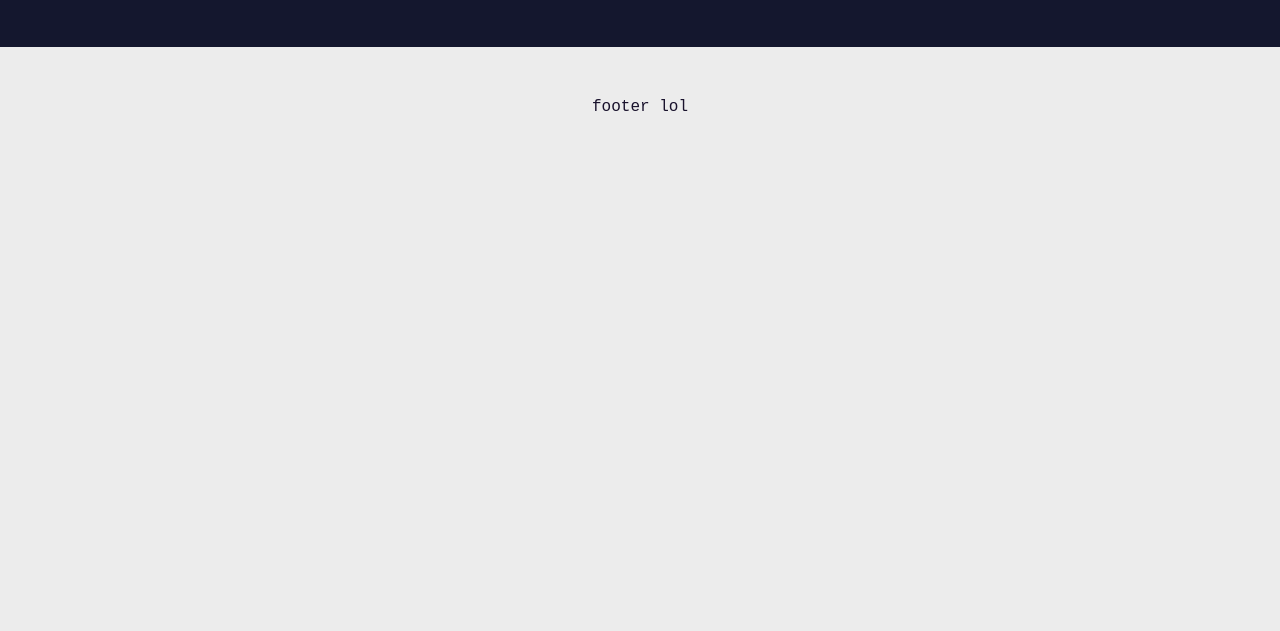
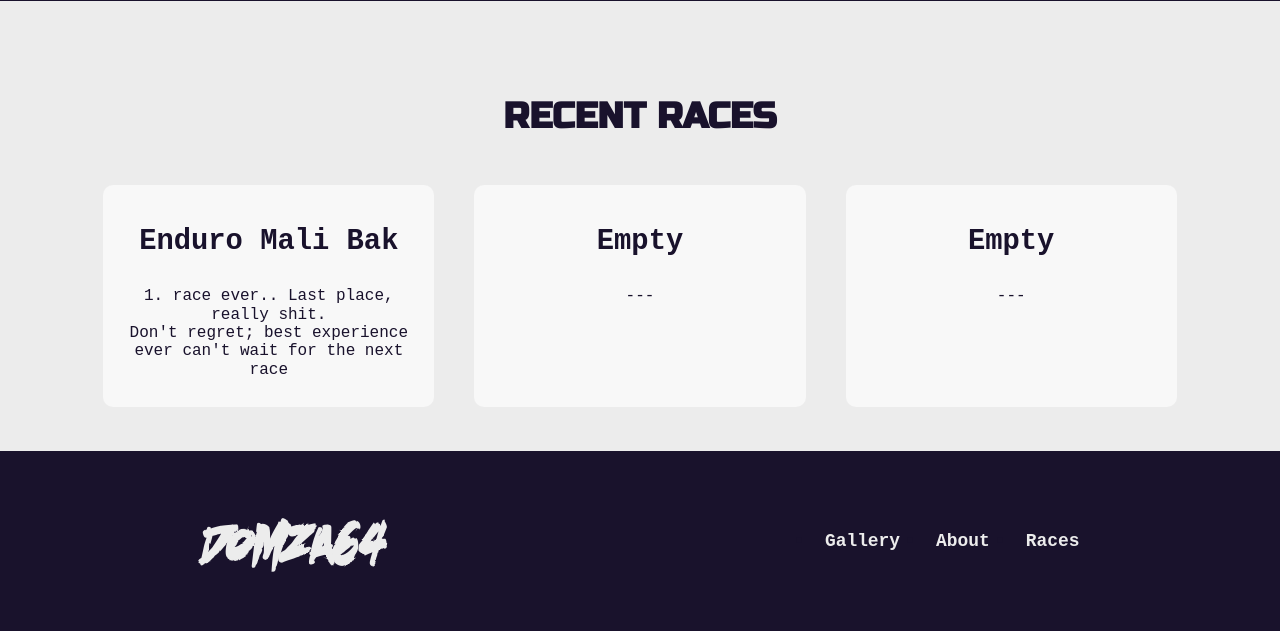
Before and after one commit to Domza64/PersonalWebsite, a PHP site: page /mtb in a window 1280 px wide. Shown: the part 2740-3371 px from the top of the page. Before the commit the page ends 2851 px from the top, so only its background shows below. Run offline with PHP 8.4, Linux system fonts and the light colour scheme.

Commit message:
updated mtb page

```diff
--- a/assets/css/mtb/style-responsive.css
+++ b/assets/css/mtb/style-responsive.css
@@ -2,6 +2,22 @@
   .__gallery_images_container {
     max-height: 320px !important;
     width: 47% !important;
+  }
+  .__about_container {
+    gap: 4em;
+  }
+  .__about_container div {
+    width: 40% !important;
+    padding: 0px !important;
+  }
+  .__about_container img {
+    width: 45% !important;
+  }
+  #__races .__races_container {
+    gap: 40px !important;
+  }
+  #__races .__races_container .race_container {
+    width: 24% !important;
   }
 }
 @media only screen and (min-width: 1200px) {
--- a/assets/css/mtb/style-responsive.scss
+++ b/assets/css/mtb/style-responsive.scss
@@ -2,6 +2,24 @@
     .__gallery_images_container {
         max-height: 320px !important;
         width: 47% !important;
+    }
+    .__about_container {
+        gap: 4em;
+        div {
+            width: 40% !important;
+            padding: 0px !important;
+        }
+        img {
+            width: 45% !important;
+        }
+    }
+    #__races {
+        .__races_container {
+            gap: 40px !important;
+            .race_container {
+                width: 24% !important;
+            }
+        }
     }
 }
 @media only screen and (min-width: 1200px) {
--- a/assets/css/mtb/style.css
+++ b/assets/css/mtb/style.css
@@ -1,55 +1,67 @@
 :root {
   /*--brown: rgb(54, 47, 38);*/
-  --brown: rgb(25, 18, 44);
+  --purple: rgb(25, 18, 44);
   --dirt-white: rgb(236, 236, 236);
+}
+
+html {
+  scroll-behavior: smooth;
 }
 
 body {
   margin: 0px;
   font-family: "Courier New", Courier, monospace;
-  color: var(--brown);
+  color: var(--purple);
 }
-body header {
-  width: 100%;
-  background-color: var(--brown);
-  padding: 20px 0px;
-  letter-spacing: 12px;
-  text-align: center;
+body h2 {
+  font-size: 3.2rem;
+  font-variant-caps: all-petite-caps;
+  font-family: "RussoOne";
 }
-body header a {
+body h3 {
+  font-size: 1.8rem;
+}
+body a {
   text-decoration: none;
   color: var(--dirt-white);
   padding: 6px 10px;
   font-size: 0.8em;
   font-weight: 900;
 }
-body header a:hover {
+body a:hover {
   color: rgb(206, 206, 206);
   transition: color 400ms linear;
   font-size: 0.85em;
   transition: font-size 400ms linear;
 }
+body header {
+  width: 100%;
+  background-color: var(--purple);
+  padding: 20px 0px;
+  letter-spacing: 12px;
+  text-align: center;
+}
 body main {
   background-color: var(--dirt-white);
 }
-body main .__hero {
+body main #__hero {
   text-align: center;
   padding: 0px 1em;
   padding-top: 200px;
   padding-bottom: 300px;
 }
-body main .__hero h1 {
+body main #__hero h1 {
   font-family: Death-Rattlebb;
   font-size: 6em;
   margin: 0px;
   margin-bottom: 10px;
 }
-body main .__gallery {
-  background-color: var(--brown);
+body main #__gallery {
+  background-color: var(--purple);
   display: flex;
   justify-content: center;
 }
-body main .__gallery .__gallery_images {
+body main #__gallery .__gallery_images {
   width: 1200px;
   display: flex;
   flex-wrap: wrap;
@@ -57,8 +69,8 @@ body main .__gallery .__gallery_images {
   padding: 1.5em;
   gap: 2em;
 }
-body main .__gallery .__gallery_images .__gallery_images_container {
-  border-radius: 10px;
+body main #__gallery .__gallery_images .__gallery_images_container {
+  border-radius: 6px;
   transform: translateY(-90px);
   width: 100%;
   height: 60vw;
@@ -68,27 +80,49 @@ body main .__gallery .__gallery_images .__gallery_images_container {
   justify-content: center;
   align-items: center;
 }
-body main .__gallery .__gallery_images .__gallery_images_container img {
+body main #__gallery .__gallery_images .__gallery_images_container img {
   width: 100%;
   height: 100%;
   -o-object-fit: cover;
      object-fit: cover;
 }
-body main .__gallery .__gallery_images .__gallery_images_container:hover img {
-  transform: scale(1.05);
-  transition: transform 600ms linear;
+body main #__gallery .__gallery_images .__gallery_images_container:hover img {
+  transform: scale(1.01);
+  transition: transform 200ms linear;
 }
-body main .__hmm {
+body main .__quote {
   text-align: center;
   padding: 100px 25px;
   font-size: 2em;
   font-variant-caps: all-petite-caps;
   background-color: var(--dirt-white);
+  font-weight: 900;
+  line-height: 86%;
 }
-body main .__hmm q {
-  font-weight: 900;
+body main #__races {
+  display: flex;
+  flex-direction: column;
+  justify-content: center;
+  align-items: center;
+  width: 100%;
+  padding: 40px 0px;
 }
-body main .__big_image {
+body main #__races .__races_container {
+  display: flex;
+  width: 100%;
+  flex-wrap: wrap;
+  max-width: 1400px;
+  gap: 24px;
+  justify-content: center;
+}
+body main #__races .__races_container .race_container {
+  width: 90%;
+  text-align: center;
+  background-color: rgb(248, 248, 248);
+  border-radius: 10px;
+  padding: 12px;
+}
+body main #__cover_image {
   height: 500px;
   background-image: url(../../media/images/mtb/mtb-img-5.jpg);
   background-position: center;
@@ -96,45 +130,66 @@ body main .__big_image {
   background-repeat: no-repeat;
   background-attachment: fixed;
 }
-body main .__video {
-  background-color: rgb(20, 23, 46);
-  color: var(--dirt-white);
-  height: -moz-fit-content;
-  height: fit-content;
+body main #__about {
+  width: 100%;
+  background-color: var(--purple);
   display: flex;
   justify-content: center;
+  align-items: center;
+  padding: 24px 0px;
 }
-body main .__video .__video_content {
-  padding: 3em 1em;
-  width: 1200px;
+body main #__about .__about_container {
+  max-width: 1200px;
+  color: var(--dirt-white);
+  display: flex;
+  flex-wrap: wrap;
+  justify-content: space-around;
+  align-items: center;
   text-align: center;
 }
-body main .__video .__video_content .__video_content_text {
-  margin-bottom: 50px;
+body main #__about .__about_container div {
+  width: 90%;
+  padding: 24px 12px;
+  padding-top: 0px;
 }
-body main .__video .__video_content .__video_content_text h2 {
-  font-variant-caps: all-petite-caps;
-  font-size: 3em;
-  margin: 0;
-  font-weight: 900;
+body main #__about .__about_container div p {
+  margin: 0px;
 }
-body main .__video .__video_content .__video_content_videos {
+body main #__about .__about_container div h2 {
+  margin-top: 0px;
+  margin-bottom: 24px;
+}
+body main #__about .__about_container img {
+  width: 100%;
+  padding: 24px 12px;
+}
+body footer {
+  background-color: var(--purple);
+  border-width: 0px;
+  border-top: 4px;
+  border-color: var(--dirt-white);
+  border-style: solid;
+  width: 100%;
+  height: 180px;
   display: flex;
   align-items: center;
   justify-content: center;
-  gap: 2em;
-  flex-wrap: wrap;
 }
-body main .__video .__video_content .__video_content_videos iframe {
+body footer .__footer_container {
+  max-width: 1600px;
+  display: flex;
   width: 100%;
-  max-width: 540px;
-  height: 300px;
+  justify-content: space-around;
+  align-items: center;
+  padding: 20px 0px;
 }
-body footer {
-  background-color: var(--dirt-white);
+body footer .__footer_container .footer_left {
+  font-family: Death-Rattlebb;
+  font-size: 5em;
+}
+body footer .__footer_container .footer_right ul {
   display: flex;
-  justify-content: center;
-  align-items: center;
-  text-align: center;
-  height: 120px;
+  gap: 16px;
+  font-size: 1.4rem;
+  margin: 0px;
 }/*# sourceMappingURL=style.css.map */
--- a/assets/css/mtb/style.scss
+++ b/assets/css/mtb/style.scss
@@ -1,18 +1,20 @@
 :root {
     /*--brown: rgb(54, 47, 38);*/
-    --brown: rgb(25, 18, 44);
+    --purple: rgb(25, 18, 44);
     --dirt-white: rgb(236, 236, 236);
 }
+html {
+    scroll-behavior: smooth;
+}
 body {
-    margin: 0px;
-    font-family: 'Courier New', Courier, monospace;
-    color: var(--brown);
-    header {
-        width: 100%;
-        background-color: var(--brown);
-        padding: 20px 0px;
-        letter-spacing: 12px;
-        text-align: center;
+    h2 {
+        font-size: 3.2rem;
+        font-variant-caps: all-petite-caps;
+        font-family: 'RussoOne';
+    }
+    h3 {
+        font-size: 1.8rem;
+    }
     a {
         text-decoration: none;
         color: var(--dirt-white);
@@ -30,10 +32,19 @@ body {
         -ms-transition: font-size 400ms linear;
         transition: font-size 400ms linear;
     }
+    margin: 0px;
+    font-family: 'Courier New', Courier, monospace;
+    color: var(--purple);
+    header {
+        width: 100%;
+        background-color: var(--purple);
+        padding: 20px 0px;
+        letter-spacing: 12px;
+        text-align: center;
     }
     main {
         background-color: var(--dirt-white);
-        .__hero {
+        #__hero {
             text-align: center;
             padding: 0px 1em;
             padding-top: 200px;
@@ -45,8 +56,8 @@ body {
                 margin-bottom: 10px;
             }
         }
-        .__gallery {
-            background-color: var(--brown);
+        #__gallery {
+            background-color: var(--purple);
             display: flex;
             justify-content: center;
             .__gallery_images {
@@ -57,7 +68,7 @@ body {
                 padding: 1.5em;
                 gap: 2em;
                 .__gallery_images_container {
-                    border-radius: 10px;
+                    border-radius: 6px;
                     transform: translateY(-90px);
                     width: 100%;
                     height: 60vw;
@@ -74,26 +85,48 @@ body {
                 }
                 .__gallery_images_container:hover {
                     img {
-                        transform: scale(1.05);
-                        -webkit-transition: transform 600ms linear;
-                        -ms-transition: transform 600ms linear;
-                        transition: transform 600ms linear;
+                        transform: scale(1.01);
+                        -webkit-transition: transform 200ms linear;
+                        -ms-transition: transform 200ms linear;
+                        transition: transform 200ms linear;
                     }
                 }
 
             }
         }
-        .__hmm {
+        .__quote {
             text-align: center;
             padding: 100px 25px;
             font-size: 2em;
             font-variant-caps: all-petite-caps;
             background-color: var(--dirt-white);
-            q {
             font-weight: 900;
+            line-height: 86%;
+        }
+        #__races {
+            display: flex;
+            flex-direction: column;
+            justify-content: center;
+            align-items: center;
+            width: 100%;
+            padding: 40px 0px;
+            .__races_container {
+                display: flex;
+                width: 100%;
+                flex-wrap: wrap;
+                max-width: 1400px;
+                gap: 24px;
+                justify-content: center;
+                .race_container {
+                    width: 90%;
+                    text-align: center;
+                    background-color: rgb(248, 248, 248);
+                    border-radius: 10px;
+                    padding: 12px;
                 }
             }
-        .__big_image {
+        }
+        #__cover_image {
             height: 500px;
             background-image: url(../../media/images/mtb/mtb-img-5.jpg);
             background-position: center;
@@ -101,46 +134,70 @@ body {
             background-repeat: no-repeat;
             background-attachment: fixed;
         }
-        .__video {
-            background-color: rgb(20, 23, 46);
-            color: var(--dirt-white);
-            height: fit-content;
+        #__about {
+            width: 100%;
+            background-color: var(--purple);
             display: flex;
             justify-content: center;
-            .__video_content {
-                padding: 3em 1em;
-                width: 1200px;
+            align-items: center;
+            padding: 24px 0px;
+            .__about_container {
+                max-width: 1200px;
+                color: var(--dirt-white);
+                display: flex;
+                flex-wrap: wrap;
+                justify-content: space-around;
+                align-items: center;
                 text-align: center;
-                .__video_content_text {
+                div {
+                    width: 90%;
+                    padding: 24px 12px;
+                    padding-top: 0px;
+                    p {
+                        margin: 0px;
+                    }
                     h2 {
-                        font-variant-caps: all-petite-caps;
-                        font-size: 3em;
-                        margin: 0;
-                        font-weight: 900;
+                        margin-top: 0px;
+                        margin-bottom: 24px;
                     }
-                    margin-bottom: 50px;
                 }
-                .__video_content_videos {
+                img {
+                    width: 100%;
+                    padding: 24px 12px;
+                }
+            }
+        }
+    }
+    footer {
+        background-color: var(--purple);
+        border-width: 0px;
+        border-top: 4px;
+        border-color: var(--dirt-white);
+        border-style: solid;
+        width: 100%;
+        height: 180px;
         display: flex;
         align-items: center;
         justify-content: center;
-                    gap: 2em;
-                    flex-wrap: wrap;
-                    iframe {
+        .__footer_container {
+            max-width: 1600px;
+            display: flex;
             width: 100%;
-                        max-width: 540px;
-                        height: 300px;
+            justify-content: space-around;
+            align-items: center;
+            padding: 20px 0px;
+            .footer_left {
+                font-family: Death-Rattlebb;
+                font-size: 5em;
+            }
+            .footer_right {
+                ul {
+                    display: flex;
+                    gap: 16px;
+                    font-size: 1.4rem;
+                    margin: 0px;
                 }
             }
         }
     }
 }
-    footer {
-        background-color: var(--dirt-white);
-        display: flex;
-        justify-content: center;
-        align-items: center;
-        text-align: center;
-        height: 120px;
-    }
-}
--- a/assets/css/utils/fonts.css
+++ b/assets/css/utils/fonts.css
@@ -1,3 +1,9 @@
+@font-face {
+  font-family: 'RussoOne';
+  src: url(../../fonts/RussoOne/RussoOne-Regular.ttf);
+  font-style: normal;
+  font-weight: 100;
+}
 @font-face {
   font-family: 'IBM-PlexMono';
   src: url(../../fonts/IBMPlexMono/IBMPlexMono-Thin.ttf);
--- a/mtb/index.html
+++ b/mtb/index.html
@@ -16,57 +16,85 @@
             <a href="../">BACK TO HOME PAGE</a>
         </header>
         <main>
-            <section class="__hero">
+            <section id="__hero">
                 <h1>Domza64</h1>
                 <q>Do not follow the path, go instead where there is no path and leave a trail</q>
             </section>
-            <section class="__gallery">
+            <section id="__gallery">
                 <div class="__gallery_images">
                     <div class="__gallery_images_container">
-                        <img src="../assets/media/images/mtb/mtb-img-7.jpg" alt="Mtb image">
+                        <img src="../assets/media/images/mtb/Enduro-Mali-Bak.jpg" alt="Mtb image">
+                    </div>
+                    <div class="__gallery_images_container">
+                        <img src="../assets/media/images/mtb/Enduro-Mali-Bak-2.jpg" alt="Mtb image">
+                    </div>
+                    <div class="__gallery_images_container">
+                        <img src="../assets/media/images/mtb/yt-capra.jpeg" alt="Mtb image">
+                    </div>
+                    <div class="__gallery_images_container">
+                        <img src="../assets/media/images/mtb/mtb-img-8.jpg" alt="Mtb image">
                     </div>
                     <div class="__gallery_images_container">
                         <img src="../assets/media/images/mtb/mtb-img-11.jpg" alt="Mtb image">
                     </div>
                     <div class="__gallery_images_container">
-                        <img src="../assets/media/images/mtb/mtb-img-8.jpg" alt="Mtb image">
-                    </div>
-                    <div class="__gallery_images_container">
-                        <img src="../assets/media/images/mtb/mtb-img-6.jpg" alt="Mtb image">
-                    </div>
-                    <div class="__gallery_images_container">
                         <img src="../assets/media/images/mtb/mtb-img-10.jpg" alt="Mtb image">
-                    </div>
-                    <div class="__gallery_images_container">
-                        <img src="../assets/media/images/mtb/mtb-img-12.jpg" alt="Mtb image">
                     </div>
                 </div>
             </section>
-            <section class="__hmm">
+            <section class="__quote">
                 <q>There is nothing, absolutely nothing, <br> quite so worthwile as simply messing about on bikes.</q>
             </section>
-            <section class="__big_image">
+            <section id="__cover_image">
             </section>
-            <section class="__hmm">
+            <section class="__quote">
                 <q>It never gets easier, you just go faster.</q>
             </section>
-            <section class="__video">
-                <div class="__video_content">
-                    <div class="__video_content_text">
-                        <h2>Some cool videos</h2>
-                        <span>
-                            hmm some text about this video?
-                        </span>
+            <section id="__about">
+                <div class="__about_container">
+                    <img src="../assets/media/images/mtb/yt-capra.jpeg" alt="YT Capra MX core 1">
+                    <div>
+                        <h2>YT Capra</h2>
+                        <p>
+                            I just recently baught this beautiflu sludge green YT Capra.
+                            It's my second bike, before it I had NukeProof Pluse from 2014.
+                        </p>
                     </div>
-                    <div class="__video_content_videos">
-                        <iframe src="https://www.youtube.com/embed/KvpDCUhiEMg" title="Zadar MTB - Urban Downhill" frameborder="0" allow="picture-in-picture; web-share" allowfullscreen></iframe>
-                        <iframe src="https://www.youtube.com/embed/xKk-Pm1VvhY" title="MTB Zadar | Midight Cruise" frameborder="0" allow="picture-in-picture; web-share" allowfullscreen></iframe>
+                </div>
+            </section>
+            <section id="__races">
+                <h2>Recent races</h2>
+                <div class="__races_container">
+                    <div class="race_container">
+                        <h3>Enduro Mali Bak</h3>
+                        <p>
+                            1. race ever.. Last place, really shit. <br>
+                            Don't regret; best experience ever can't wait for
+                            the next race
+                        </p>
+                    </div>
+                    <div class="race_container">
+                        <h3>Empty</h3>
+                        <p>---</p>
+                    </div>
+                    <div class="race_container">
+                        <h3>Empty</h3>
+                        <p>---</p>
                     </div>
                 </div>
             </section>
         </main>
         <footer>
-            <p>footer lol</p>
+            <div class="__footer_container">
+                <div class="footer_left"><a href="#__hero">Domza64</a></div>
+                <div class="footer_right">
+                    <ul>
+                        <li><a href="#__gallery">Gallery</a></li>
+                        <li><a href="#__about">About</a></li>
+                        <li><a href="#__races">Races</a></li>
+                    </ul>
+                </div>
+            </div>
         </footer>
     </body>
 </html>
```
Also changed, not shown: assets/fonts/RussoOne/RussoOne-Regular.ttf (added), assets/media/images/mtb/Enduro-Mali-Bak-2.jpg (added), assets/media/images/mtb/mtb-img-12.jpg (deleted), assets/media/images/mtb/mtb-img-2.jpg (deleted), assets/media/images/mtb/mtb-img-3.jpg (deleted), assets/media/images/mtb/mtb-img-4.png (deleted), assets/media/images/mtb/mtb-img-6.jpg (deleted), assets/media/images/mtb/mtb-img-7.jpg (deleted), assets/media/images/mtb/yt-capra-2.jpg (added), assets/media/images/mtb/yt-capra.jpeg (added), 2 other files. Lines whose indentation alone changed are shown as unchanged.
